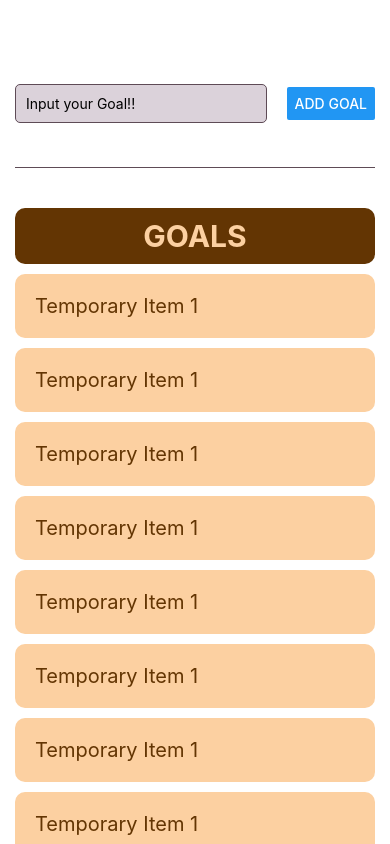
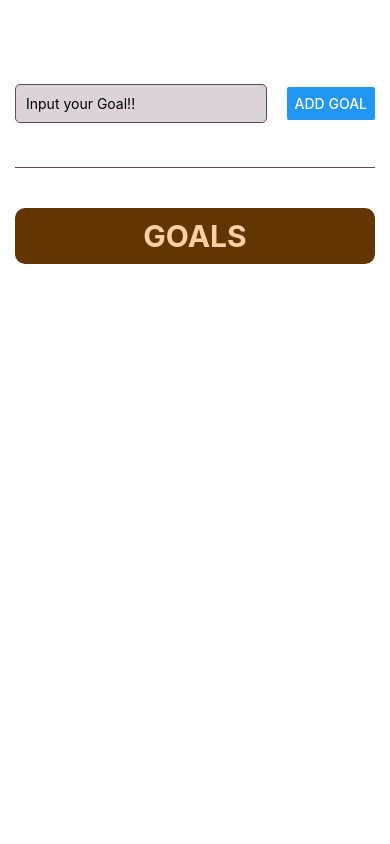
Before and after one commit to SufiAzarquiel/Goals-React-Native, a React Native app: screen / in a window 390 px wide. Built offline with nearby package versions, Linux system fonts and the light colour scheme.

Commit message:
Start implementing flatlist

```diff
--- a/App.js
+++ b/App.js
@@ -4,7 +4,7 @@ import {
   Button,
   Text,
   StyleSheet,
-  ScrollView,
+  FlatList,
 } from 'react-native';
 import React, { useState, useEffect } from 'react';
 
@@ -42,64 +42,18 @@ export default function App() {
       </View>
       <View style={styles.goalsContainer}>
         <Text style={styles.goalHeader}>GOALS</Text>
-        <ScrollView>
-          <View>
-          <View style={styles.goalItem}>
-            <Text style={styles.goalText}>
-              Temporary Item 1
-            </Text>
-          </View>
-          <View style={styles.goalItem}>
-            <Text style={styles.goalText}>
-              Temporary Item 1
-            </Text>
-          </View>
-          <View style={styles.goalItem}>
-            <Text style={styles.goalText}>
-              Temporary Item 1
-            </Text>
-          </View>
-          <View style={styles.goalItem}>
-            <Text style={styles.goalText}>
-              Temporary Item 1
-            </Text>
-          </View>
-          <View style={styles.goalItem}>
-            <Text style={styles.goalText}>
-              Temporary Item 1
-            </Text>
-          </View>
-          <View style={styles.goalItem}>
-            <Text style={styles.goalText}>
-              Temporary Item 1
-            </Text>
-          </View>
-          <View style={styles.goalItem}>
-            <Text style={styles.goalText}>
-              Temporary Item 1
-            </Text>
-          </View>
-          <View style={styles.goalItem}>
-            <Text style={styles.goalText}>
-              Temporary Item 1
-            </Text>
-          </View>
-          <View style={styles.goalItem}>
-            <Text style={styles.goalText}>
-              Temporary Item 1
-            </Text>
-          </View>
-          </View>
-          {goals.map((goal, index) => {
-            return (
-              <View key={index} style={styles.goalItem}>
+        <FlatList
+          data={goals}
+          renderItem={
+            ({item}) => (
+              <View key={item} style={styles.goalItem}>
                 <Text style={styles.goalText}>
-                  {goal}
+                  {item.text}
                 </Text>
               </View>
             )
-          })}
-        </ScrollView>
+          }
+        />
       </View>
     </View>
   );
```
